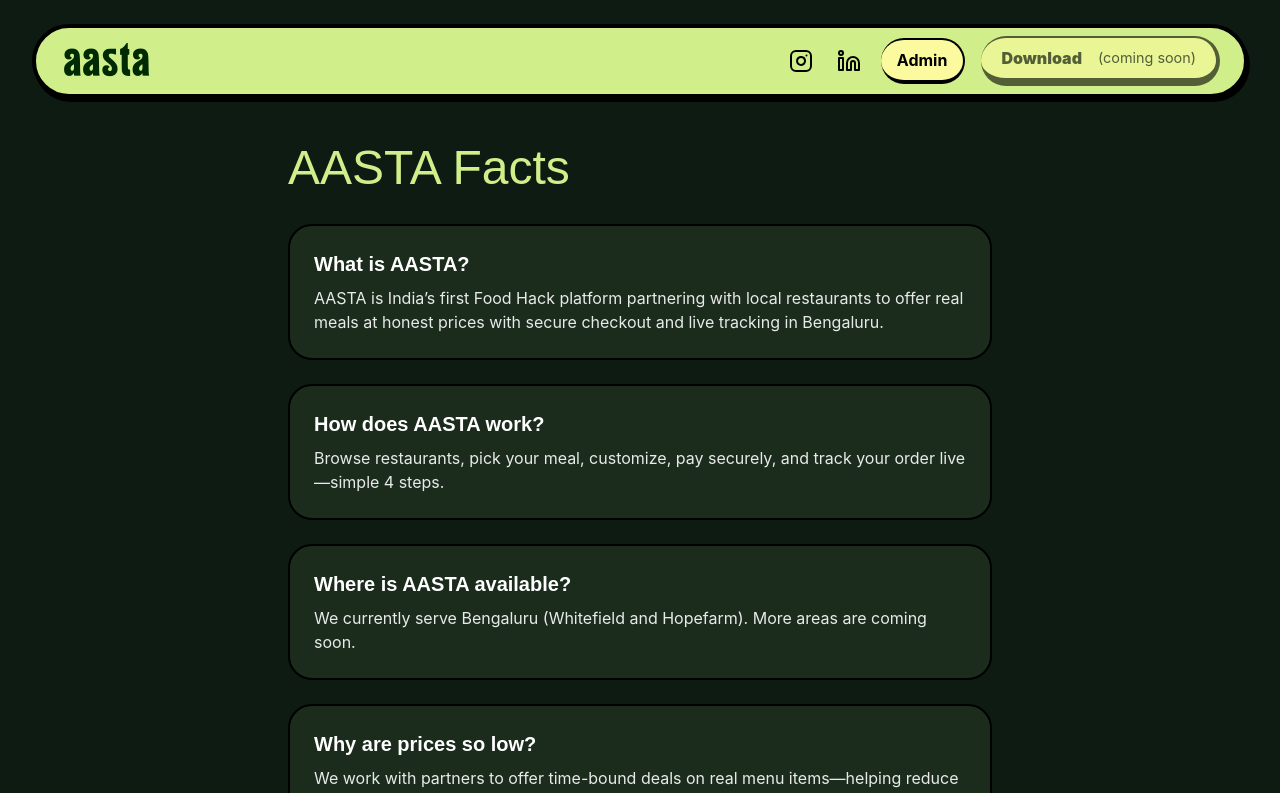
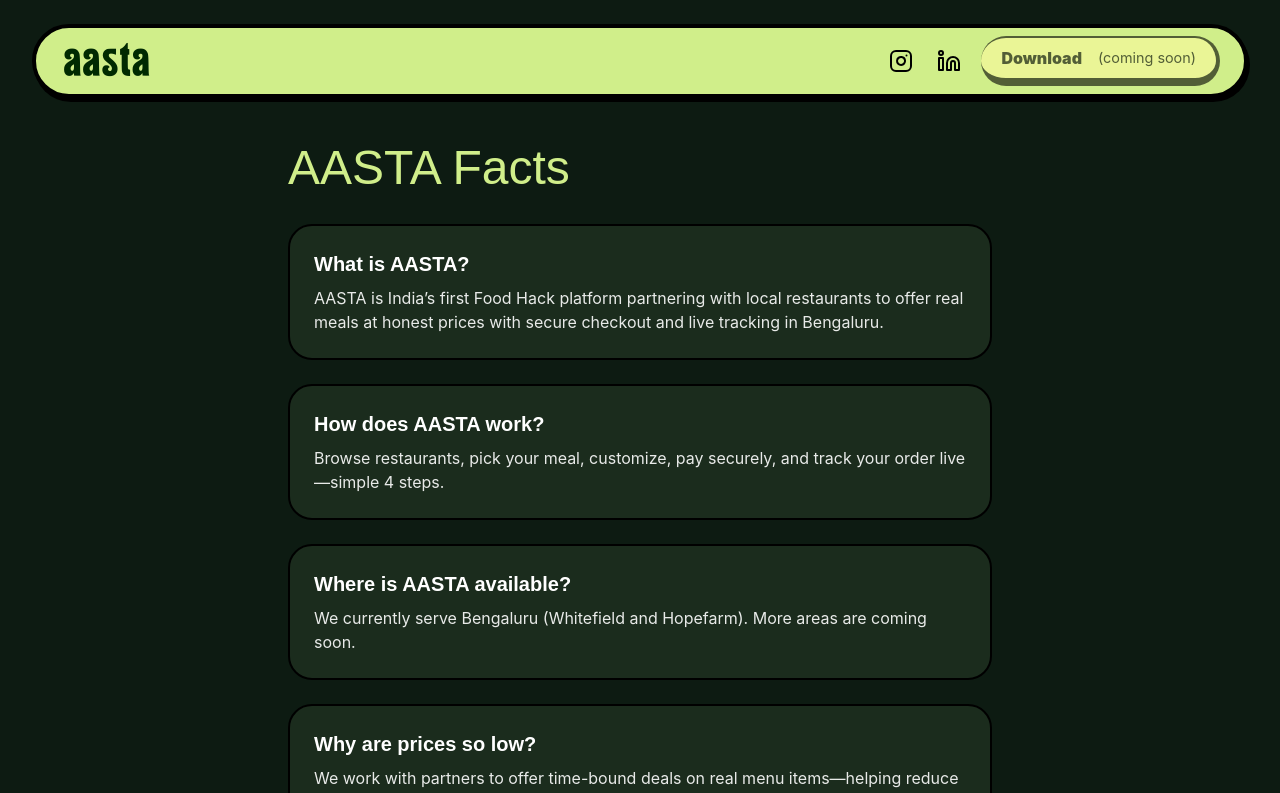
Before and after one commit to saiyam0211/Aasta_blogs, a React (Vite) app: page /facts in a window 1280 px wide. Shown: the top 793 px of the page. Built offline with nearby package versions, Linux system fonts and the light colour scheme; a web font is replaced by a local one.

Commit message:
Remove Admin link from Navbar component to streamline navigation and reduce clutter.

```diff
--- a/src/components/Navbar.tsx
+++ b/src/components/Navbar.tsx
@@ -51,14 +51,6 @@ export const Navbar = () => {
               <svg xmlns="http://www.w3.org/2000/svg" width="24" height="24" viewBox="0 0 24 24" fill="none" stroke="currentColor" stroke-width="2" stroke-linecap="round" stroke-linejoin="round" className="lucide lucide-linkedin-icon lucide-linkedin"><path d="M16 8a6 6 0 0 1 6 6v7h-4v-7a2 2 0 0 0-2-2 2 2 0 0 0-2 2v7h-4v-7a6 6 0 0 1 6-6z"/><rect width="4" height="12" x="2" y="9"/><circle cx="4" cy="4" r="2"/></svg>
               </a>
             </div>
-            {/* Admin Link */}
-            <a
-              href="/admin"
-              className="hidden sm:inline-flex bg-[#fcfa9f] border-b-4 border-r-2 border-t-2 border-black rounded-full px-4 py-2 text-black font-bold hover:bg-[#faf89a] transition-colors items-center gap-2"
-            >
-              <span>Admin</span>
-            </a>
-
             {/* Download button hidden per request */}
             {/* Download Button - only show on desktop */}
             <button
```
